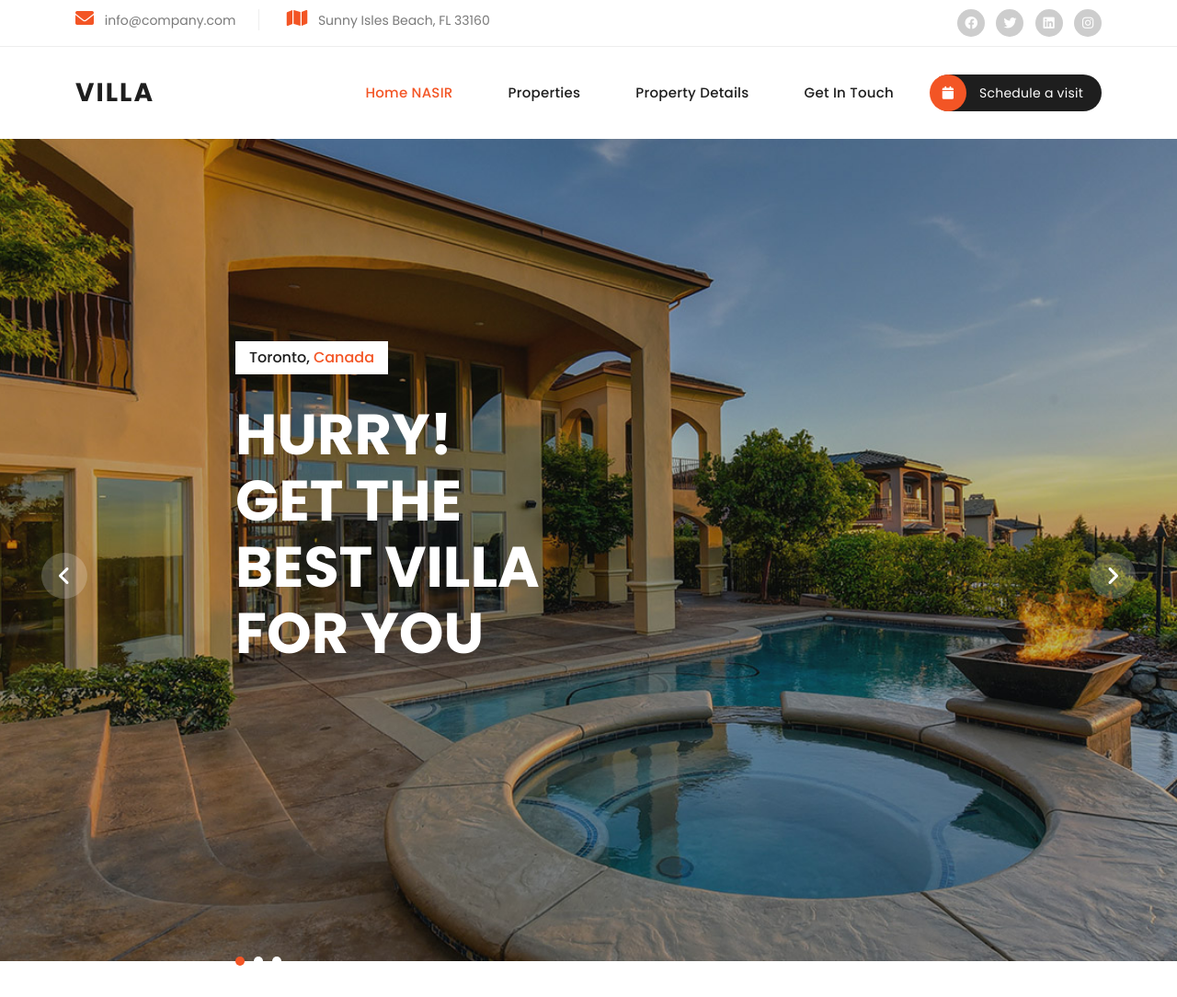
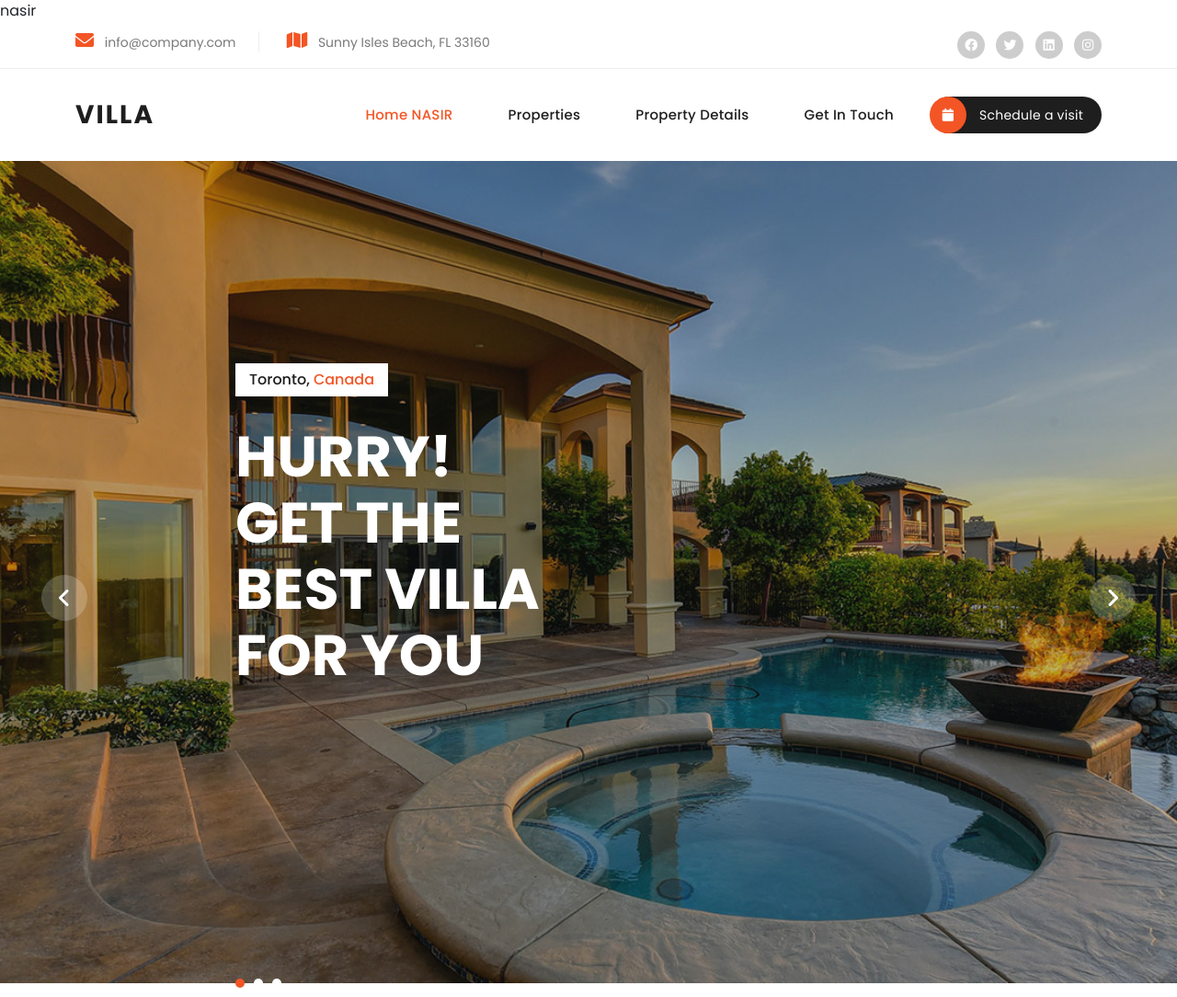
Before and after one commit to hunzai1/Nasirproject, a plain HTML site: page index.html in a window 1280 px wide. Shown: the top 1084 px of the page at 92% size. Drawn offline with nearby package versions, Linux system fonts and the light colour scheme.

Commit message:
Update index.html

```diff
--- a/index.html
+++ b/index.html
@@ -29,7 +29,7 @@ https://templatemo.com/tm-591-villa-agency
   </head>
 
 <body>
-
+  <h>nasir</h>
   <!-- ***** Preloader Start ***** -->
   <div id="js-preloader" class="js-preloader">
     <div class="preloader-inner">
```
